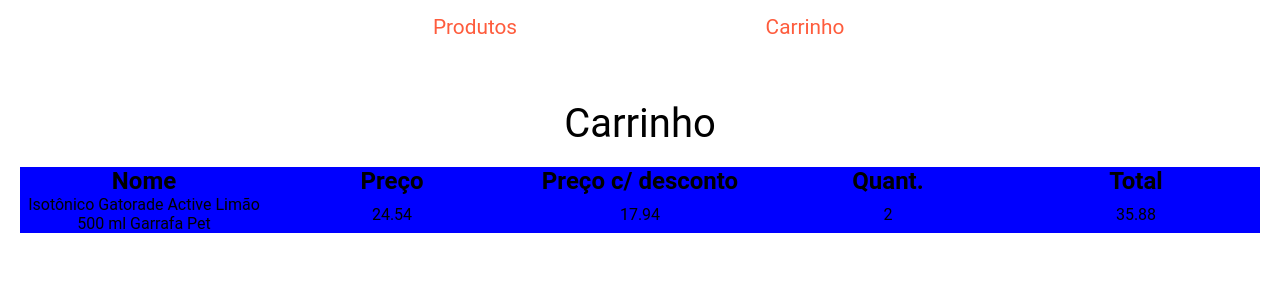
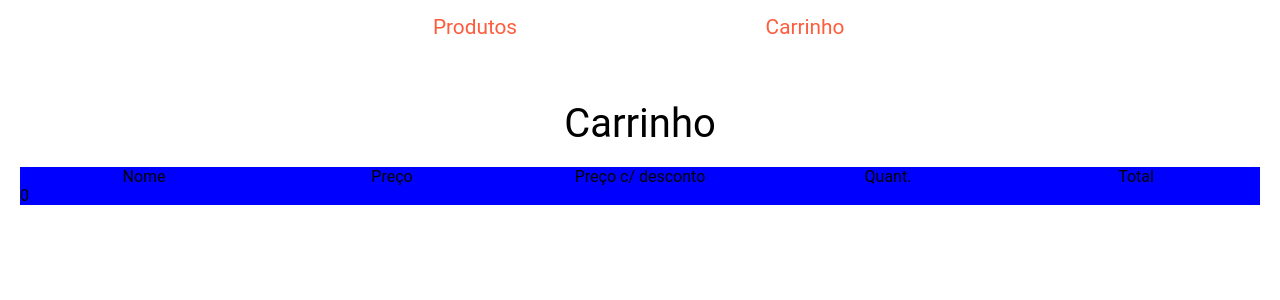
Before and after one commit to filromano/se-challenge, a React app: page /cart in a window 1280 px wide. Shown: the top 300 px of the page. Built offline with nearby package versions, Linux system fonts and the light colour scheme.

Commit message:
calculate finalPrice

```diff
--- a/src/components/Cart/CartItem/index.jsx
+++ b/src/components/Cart/CartItem/index.jsx
@@ -1,7 +1,6 @@
 import './CartItem.scss';
 
 import React, { Component } from 'react';
-import { connect } from 'react-redux';
 
 class CartItem extends Component {
 
@@ -9,47 +8,13 @@ class CartItem extends Component {
     super(props)
   }
 
-  calculateTotalItem = (price) => {
-    return price * this.props.order.quantity;
-  }
-
   render() {
-    let item;
-    //get the product info
-    const product = this.props.products.filter(product => product.id === this.props.order.productId)[0];
-
-    if(product){
-      //get packInfo
-      const pack = product.packs.filter(pack => pack.id === this.props.order.packId)[0];
-      const total = this.calculateTotalItem(pack.current_price);
-
-      item =  <div className="cart-item">
-                 <div>
-                  <p>{product.name}</p>
-                </div>
-                <div>
-                  <p>{pack.original_price}</p>
-                </div>
-                <div>
-                  <p>{pack.current_price}</p>
-                </div>
-                <div>
-                  <p>{this.props.order.quantity}</p>
-                </div>
-                <div>
-                  <p>{total}</p>
-                </div>
-              </div>
-    }
-
     return (
       <div className="cart-items">
-        {item}
+        {this.props.name}
       </div>
     )
   }
 };
 
-const mapStateToProps = (state) => ({products: state.products.items})
-
-export default connect(mapStateToProps)(CartItem);
+export default CartItem;
--- a/src/components/Cart/CartList/index.jsx
+++ b/src/components/Cart/CartList/index.jsx
@@ -14,44 +14,57 @@ class CartList extends Component {
   render() {
     const cart = this.props.cart;
     let itemsList;
+    const totals = [0];
     if(cart.length > 0){
       itemsList = cart.map((item, index) => {
-        return (
-          <CartItem key={index}
-                    order={item}/>
-        );
+
+        const product = this.props.products.filter(product => product.id === item.productId)[0];
+        if(product) {
+          const pack = product.packs.filter(pack => pack.id === item.packId)[0];
+          const total = parseFloat((pack.current_price * item.quantity).toFixed(2));
+          totals.push(total)
+          return (
+            <CartItem key={index}
+                      name={product.name}/>
+          );
+        }
       })
     } else {
       itemsList = <h1>Carrinho vazio</h1>;
     }
+
+    const finalPrice = totals.reduce((a, b) => a + b);
 
     return (
       <div className="cart-list">
         <div className="cart-table">
           <div className="header">
             <div className="header-item">
-              <h2>Nome</h2>
+              <p>Nome</p>
             </div>
             <div className="header-item">
-              <h2>Preço</h2>
+              <p>Preço</p>
             </div>
             <div className="header-item">
-              <h2>Preço c/ desconto</h2>
+              <p>Preço c/ desconto</p>
             </div>
             <div className="header-item">
-              <h2>Quant.</h2>
+              <p>Quant.</p>
             </div>
             <div className="header-item">
-              <h2>Total</h2>
+              <p>Total</p>
             </div>
           </div>
           {itemsList}
+        </div>
+        <div>
+          <p>{finalPrice}</p>
         </div>
       </div>
     )
   }
 }
 
-const mapStateToProps  = (state) => ({cart: state.cart})
+const mapStateToProps  = (state) => ({cart: state.cart, products: state.products.items})
 
 export default connect(mapStateToProps)(CartList);
--- a/src/store/reducers/cart.js
+++ b/src/store/reducers/cart.js
@@ -1,7 +1,6 @@
 const initialState = [{
-  productId:"50",
-  packId:"148",
-  quantity: 2,
+
+
 }];
 
 
```
